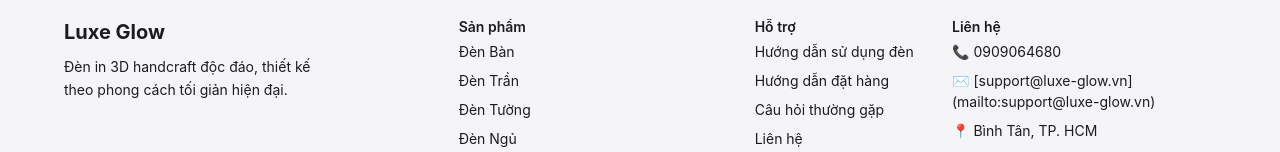
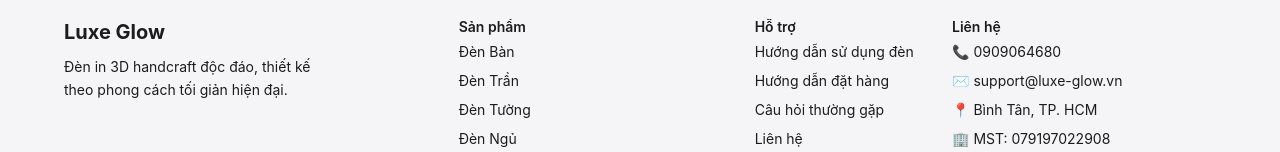
Before and after one commit to zacyvo/WEB-EC-3D, a Next.js app: page / in a window 1280 px wide. Shown: the part 2513-2665 px from the top of the page. Built offline with nearby package versions, Linux system fonts and the light colour scheme; no server answers.

Commit message:
Update info

```diff
--- a/src/components/layout/Footer.tsx
+++ b/src/components/layout/Footer.tsx
@@ -46,7 +46,7 @@
           <Grid size={{ xs: 12, md: 3 }}>
             <Typography variant="body2" color="text.primary" gutterBottom sx={{ fontWeight: 600 }}>Liên hệ</Typography>
             <Stack spacing={1}>
-              {['📞 0909064680', '✉️ [support@luxe-glow.vn](mailto:support@luxe-glow.vn)', '📍 Bình Tân, TP. HCM', '🏢 MST: 079197022908'].map((t) => (
+              {['📞 0909064680', '✉️ support@luxe-glow.vn', '📍 Bình Tân, TP. HCM', '🏢 MST: 079197022908'].map((t) => (
                 <Typography key={t} variant="body2" color="text.secondary">{t}</Typography>
               ))}
             </Stack>
```
